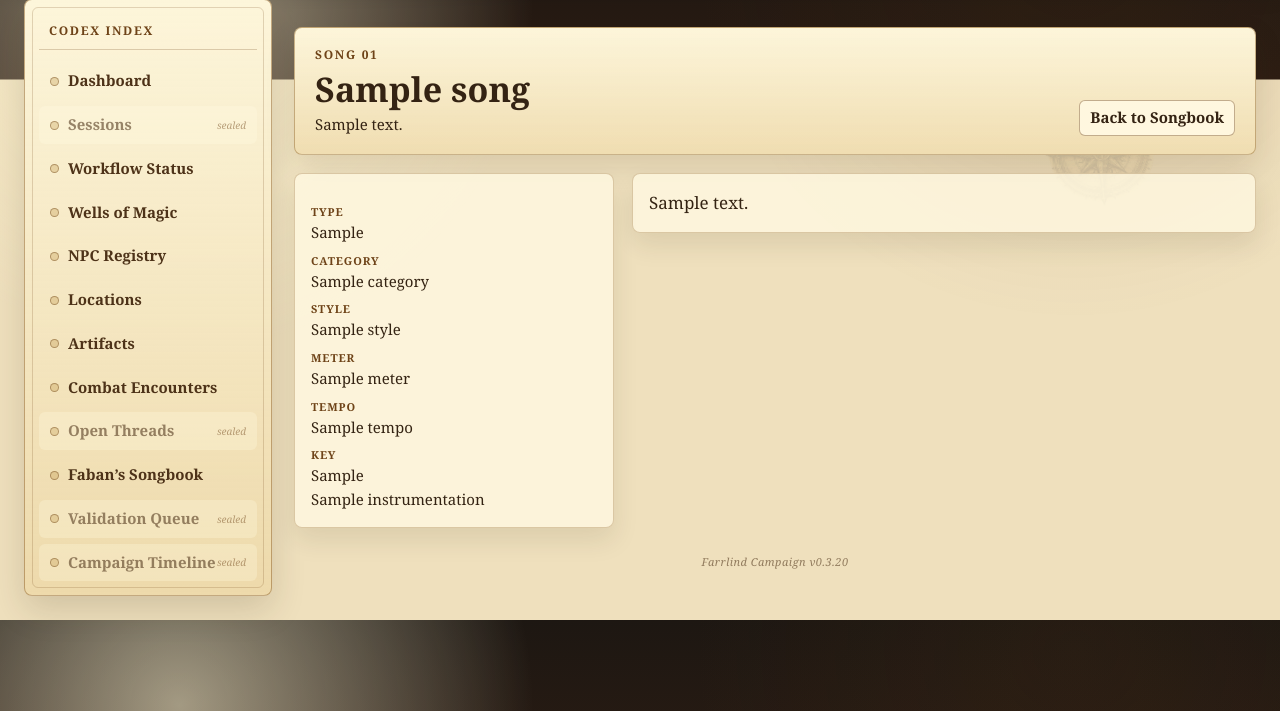
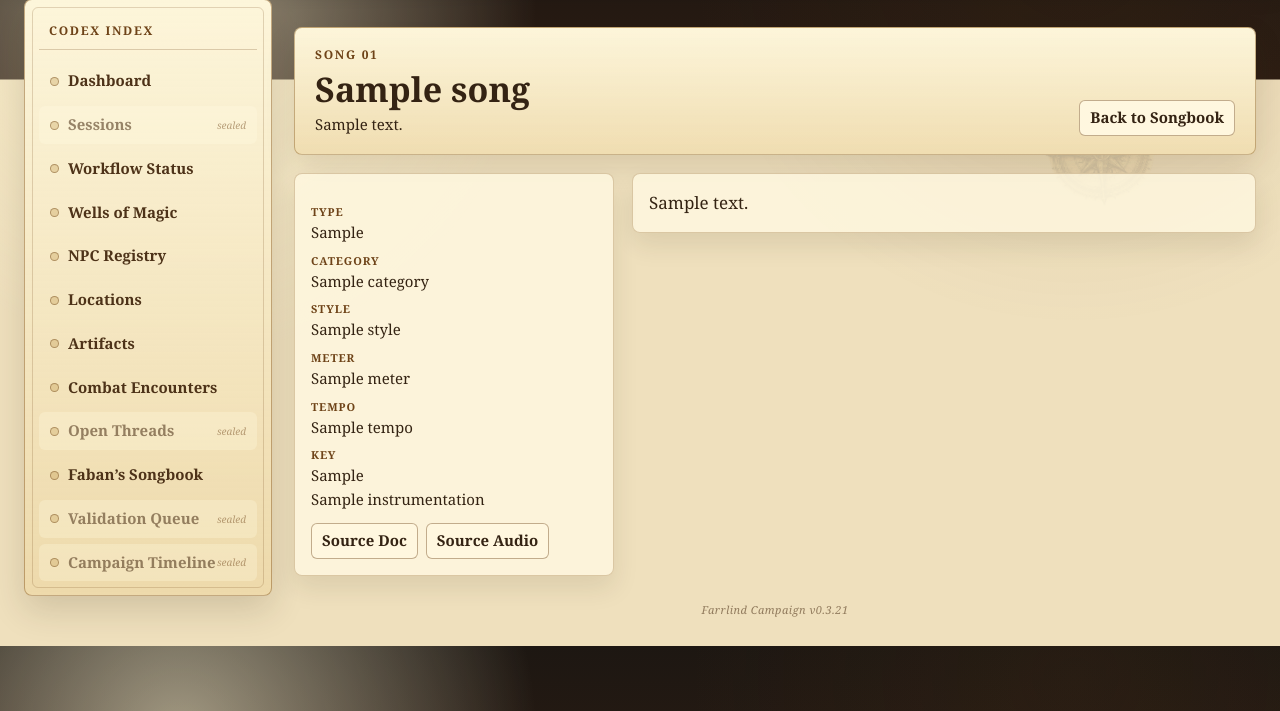
Before and after one commit to kgustafson/Farrlind_Campaign, a FastAPI app: template web_review/templates/song_lyrics.html in a window 1280 px wide. Shown: the part 89-800 px from the top of the page. Run offline with FastAPI, Linux system fonts and the light colour scheme; the template is opened without the code that fills it: most values are stand-ins (such as "Sample title", 1, 10 or a date in 2020).

Commit message:
Add source links to song lyrics pages

```diff
--- a/version.md
+++ b/version.md
@@ -1,6 +1,6 @@
 # Version
 
-v0.3.20
+v0.3.21
 
 ## Versioning
 
@@ -44,4 +44,4 @@ Canon-changing reruns may only become canonical after explicit human review and
 
 ## Current Baseline
 
-`v0.3.20` simplifies archive-mode session review pages into read-only Diary/Summary readers.
+`v0.3.21` surfaces song source links on individual lyrics pages.
--- a/web_review/static/review.css
+++ b/web_review/static/review.css
@@ -1346,6 +1346,9 @@ dd { margin: 0; }
   flex-wrap: wrap;
   gap: 8px;
 }
+.song-detail-actions {
+  margin-top: 12px;
+}
 .song-lyrics-shell {
   display: grid;
   grid-template-columns: minmax(220px, 320px) minmax(0, 1fr);
--- a/web_review/templates/song_lyrics.html
+++ b/web_review/templates/song_lyrics.html
@@ -27,6 +27,12 @@
     {% if song.instrumentation %}
       <p>{{ song.instrumentation }}</p>
     {% endif %}
+    {% if song.lyrics_url or song.mp3_url %}
+      <div class="song-actions song-detail-actions">
+        {% if song.lyrics_url %}<a class="icon-link secondary-link" href="{{ song.lyrics_url }}" target="_blank" rel="noreferrer">Source Doc</a>{% endif %}
+        {% if song.mp3_url %}<a class="icon-link secondary-link" href="{{ song.mp3_url }}" target="_blank" rel="noreferrer">Source Audio</a>{% endif %}
+      </div>
+    {% endif %}
   </aside>
   <article class="lyrics-page">
     <pre>{{ lyrics_text }}</pre>
```
Also changed, not shown: revision.md (+8 -0 lines), tests/test_web_review.py (+4 -0 lines).
